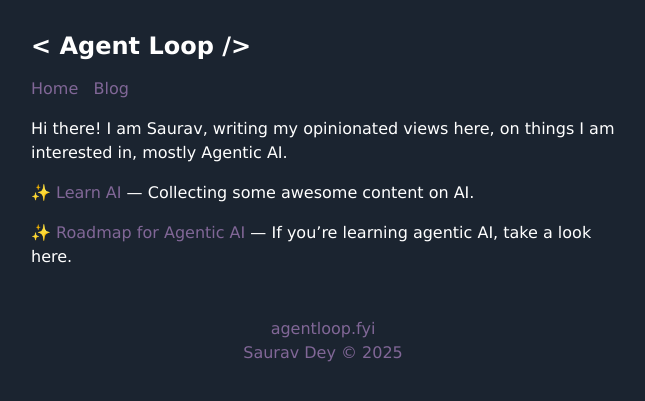
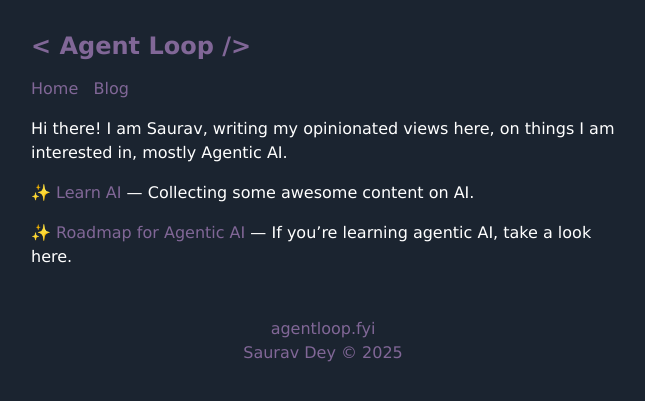
Before and after one commit to agentloopfyi/agentloopfyi.github.io, a Jekyll site: the page built from index.markdown, in a window 1280 px wide. Shown: the top 401 px of the page, without its empty margins (317-962 px from the left). Built offline with Jekyll 4.4.1, drawn with Linux system fonts in a browser that asks for light colours.

Commit message:
Update default.html

```diff
--- a/_layouts/default.html
+++ b/_layouts/default.html
@@ -6,7 +6,7 @@
   <div class="container">
     <div class="row">
       <div class="col-12">
-        <h4 class="title">{{ site.title }}</h4>
+        <h4 class="title"><a href="https://www.agentloop.fyi">{{ site.title }}</a></h4>
         <p>{{ site.description }}</p>
       </div>
       <div class="col-12">
```
